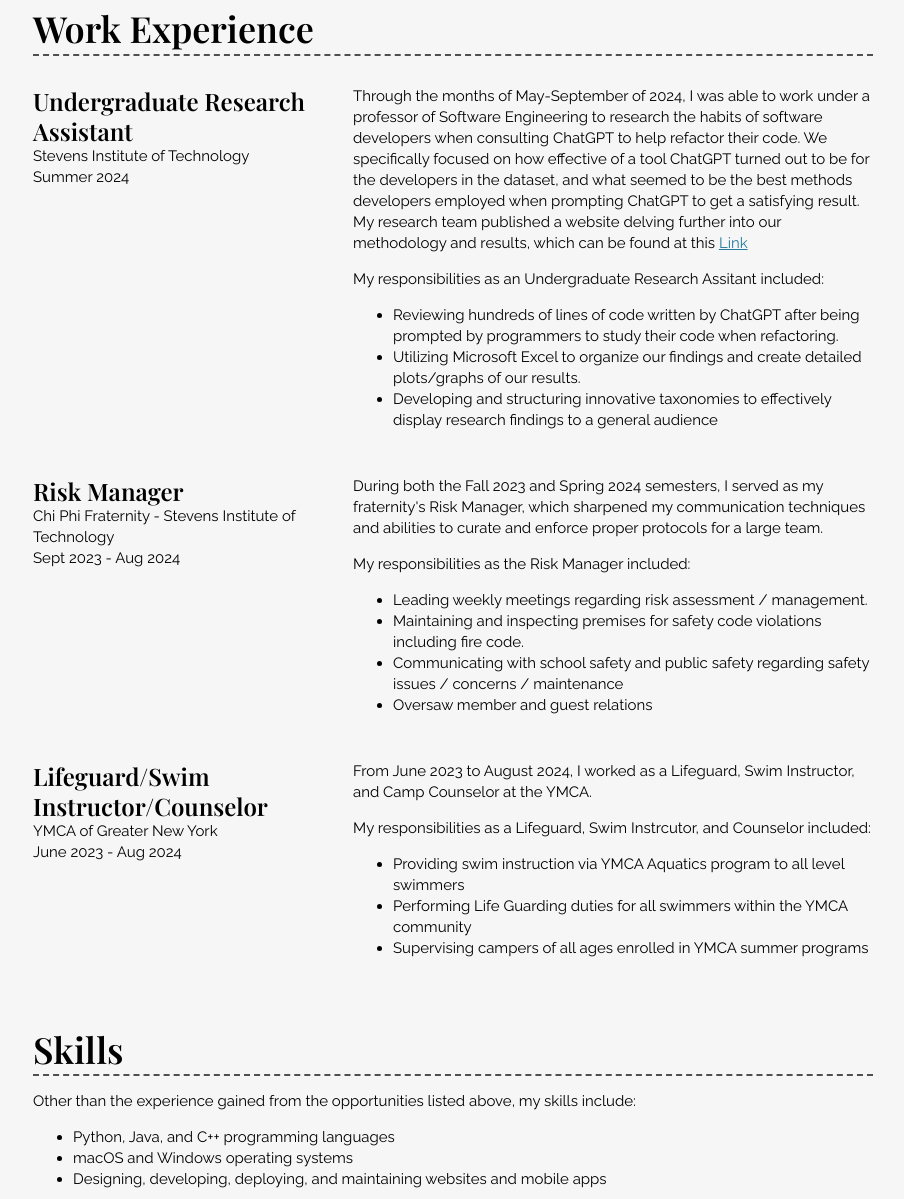
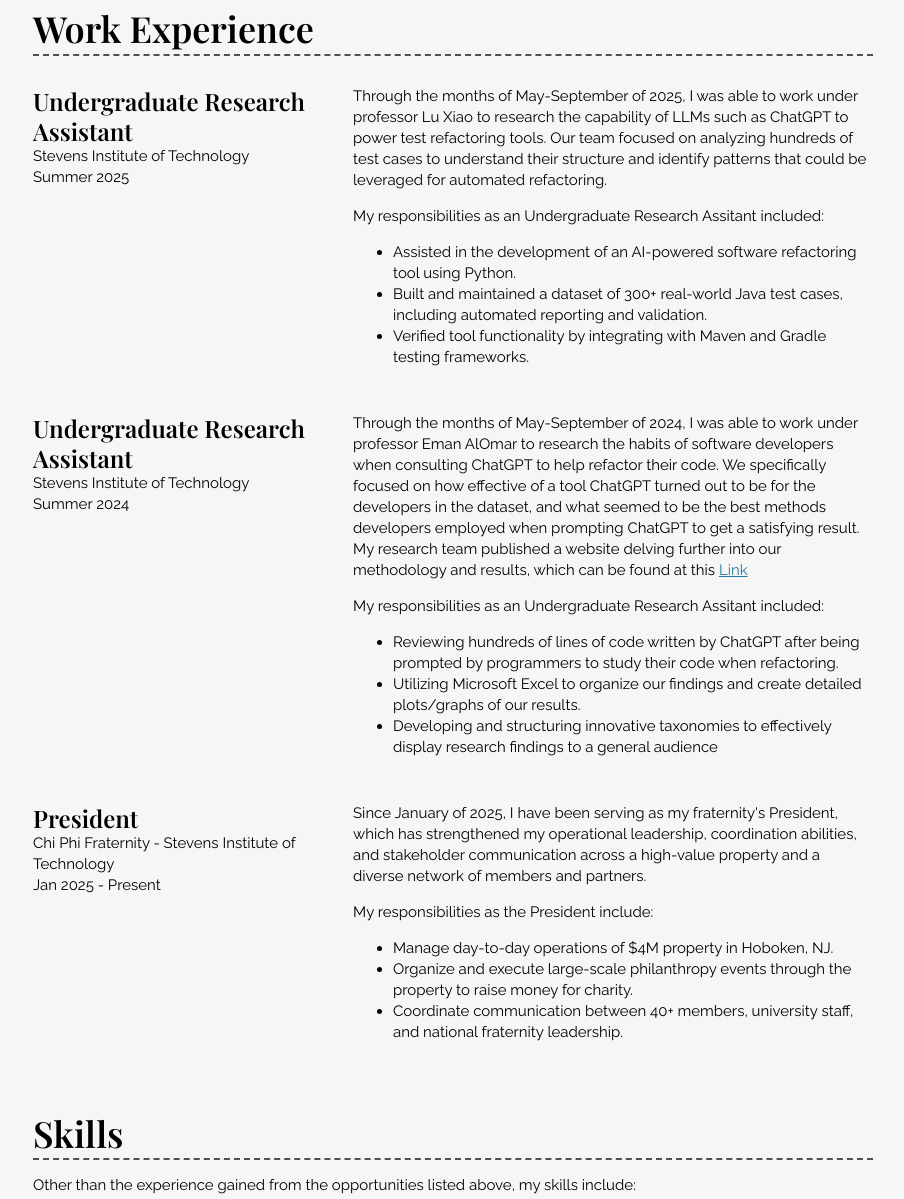
Before and after one commit to JGrant225/JGrant225.github.io, a plain HTML site: page personal-site/resume.html in a window 1280 px wide. Shown: the part 1274-2473 px from the top of the page, without its empty margins (187-1091 px from the left). Drawn offline with nearby package versions, Linux system fonts and the light colour scheme; a web font is replaced by a local one.

Commit message:
Resume updates + Github Profile Link added

```diff
--- a/personal-site/resume.html
+++ b/personal-site/resume.html
@@ -10,7 +10,7 @@
     <link rel="stylesheet" href="css/styles.css">
   </head>
   <body class="resume">
-    <a class="btn download-link" href="James_Grant_Resume2024 (1).pdf">Download PDF</a>
+    <a class="btn download-link" href="James_Grant_Resume2025.pdf">Download PDF</a>
     <!-- //  INTRO  // -->
     <header>
       <!-- Start content edits below this line. -->
@@ -67,6 +67,25 @@
         <!-- Start content edits below this line.  -->
         <h2>Work Experience</h2>
 
+         <!-- To add more items, copy this whole <section></section> block -->
+        <section class="work-item">
+          <div class="work-details">
+            <h3>Undergraduate Research Assistant</h3>
+            <p>Stevens Institute of Technology</p>
+            <p>Summer 2025</p>
+          </div>
+
+          <div class="work-summary">
+            <p>Through the months of May-September of 2025, I was able to work under professor Lu Xiao to research the capability of LLMs such as ChatGPT to power test refactoring tools. Our team focused on analyzing hundreds of test cases to understand their structure and identify patterns that could be leveraged for automated refactoring.</p>
+            <p>My responsibilities as an Undergraduate Research Assitant included:</p>
+            <ul>
+              <li>Assisted in the development of an AI-powered software refactoring tool using Python.</li>
+              <li>Built and maintained a dataset of 300+ real-world Java test cases, including automated reporting and validation.</li>
+              <li>Verified tool functionality by integrating with Maven and Gradle testing frameworks.</li>
+            </ul>
+          </div>
+        </section>
+
         <!-- To add more items, copy this whole <section></section> block -->
         <section class="work-item">
           <div class="work-details">
@@ -76,7 +95,7 @@
           </div>
 
           <div class="work-summary">
-            <p>Through the months of May-September of 2024, I was able to work under a professor of Software Engineering to research the habits of software developers when consulting ChatGPT to help refactor their code. We specifically focused on how effective of a tool ChatGPT turned out to be for the developers in the dataset, and what seemed to be the best methods developers employed when prompting ChatGPT to get a satisfying result. My research team published a website delving further into our methodology and results, which can be found at this <a href="https://sites.google.com/stevens.edu/refactoringprogramspinnacle24/home?authuser=1">Link</a></p>
+            <p>Through the months of May-September of 2024, I was able to work under professor Eman AlOmar to research the habits of software developers when consulting ChatGPT to help refactor their code. We specifically focused on how effective of a tool ChatGPT turned out to be for the developers in the dataset, and what seemed to be the best methods developers employed when prompting ChatGPT to get a satisfying result. My research team published a website delving further into our methodology and results, which can be found at this <a href="https://sites.google.com/stevens.edu/refactoringprogramspinnacle24/home?authuser=1">Link</a></p>
             <p>My responsibilities as an Undergraduate Research Assitant included:</p>
             <ul>
               <li>Reviewing hundreds of lines of code written by ChatGPT after being prompted by programmers to study their code when refactoring. </li>
@@ -91,46 +110,23 @@
         <!-- To add more items, copy this whole <section></section> block -->
         <section class="work-item">
           <div class="work-details">
-            <h3>Risk Manager</h3>
+            <h3>President</h3>
             <p>Chi Phi Fraternity - Stevens Institute of Technology</p>
-            <p>Sept 2023 - Aug 2024</p>
+            <p>Jan 2025 - Present</p>
           </div>
 
           <div class="work-summary">
-            <p>During both the Fall 2023 and Spring 2024 semesters, I served as my fraternity's Risk Manager, which sharpened my communication techniques and abilities to curate and enforce proper protocols for a large team.</p>
-            <p>My responsibilities as the Risk Manager included:</p>
+            <p>Since January of 2025, I have been serving as my fraternity's President, which has strengthened my operational leadership, coordination abilities, and stakeholder communication across a high-value property and a diverse network of members and partners.</p>
+            <p>My responsibilities as the President include:</p>
             <ul>
-              <li>Leading weekly meetings regarding risk assessment / management.</li>
-              <li>Maintaining and inspecting premises for safety code violations including fire code.</li>
-              <li>Communicating with school safety and public safety regarding safety issues / concerns
-                / maintenance</li>
-              <li>Oversaw member and guest relations</li>
+              <li>Manage day-to-day operations of $4M property in Hoboken, NJ. </li>
+              <li>Organize and execute large-scale philanthropy events through the property to raise money for charity. </li>
+              <li>Coordinate communication between 40+ members, university staff, and national fraternity leadership. </li>
             </ul>
           </div>
         </section>
 
         <!-- End content edits here. -->
-
-      <!-- To add more items, copy this whole <section></section> block -->
-      <section class="work-item">
-        <div class="work-details">
-          <h3>Lifeguard/Swim Instructor/Counselor</h3>
-          <p>YMCA of Greater New York</p>
-          <p>June 2023 - Aug 2024</p>
-        </div>
-
-        <div class="work-summary">
-          <p>From June 2023 to August 2024, I worked as a Lifeguard, Swim Instructor, and Camp Counselor at the YMCA.</p>
-          <p>My responsibilities as a Lifeguard, Swim Instrcutor, and Counselor included:</p>
-          <ul>
-            <li>Providing swim instruction via YMCA Aquatics program to all level swimmers</li>
-            <li>Performing Life Guarding duties for all swimmers within the YMCA community</li>
-            <li>Supervising campers of all ages enrolled in YMCA summer programs</li>
-          </ul>
-        </div>
-      </section>
-
-      <!-- End content edits here. -->
 
       </section>
 
@@ -139,10 +135,9 @@
         <h2>Skills</h2>
         <p>Other than the experience gained from the opportunities listed above, my skills include: </p>
         <ul>
-          <li>Python, Java, and C++ programming languages</li>
-          <li>macOS and Windows operating systems</li>
-          <li> Designing, developing, deploying, and maintaining websites and mobile apps</li>
-
+          <li><b>Programming & Software: </b> Java, Python, HTML/CSS, JavaScript (React.js, Node.js), C/C++, SQL (MySQL, PostgreSQL) </li>
+          <li><b>Tools & Software: </b>Jupyter Notebook, MATLAB, Simulink, Linux, Docker, Adobe Suite, SolidWorks </li>
+          <li> <b>Hardware:</b> Circuit assembly, Oscilloscope, Amplifier/Filter manufacture </li>
 
         </ul>
 
@@ -178,6 +173,9 @@
         <li>
           <a href="https://www.instagram.com/james.grantjr/" ><img src="images/icon-logo-instagram.png" alt="My instagram profile"></a>
         </li>
+        <li>
+          <a href="https://github.com/JGrant225"><img src="images/github-mark.png" alt="My GitHub profile"></a>
+        </li>
       </ul>
 
       <!-- End content edits here. -->
```
Also changed, not shown: personal-site/index.html (+3 -0 lines), personal-site/images/github-mark.png (added), 2 other files.
